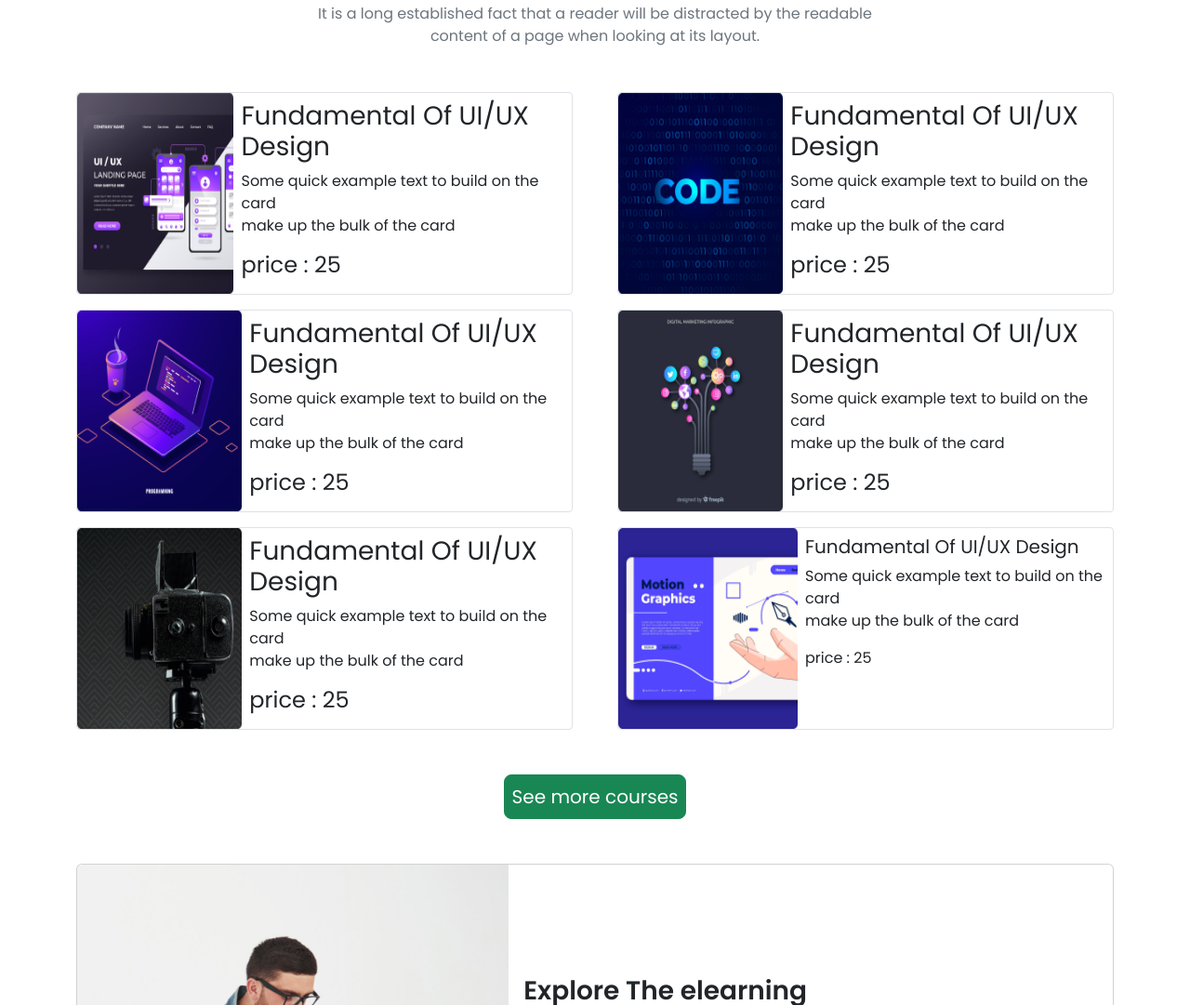
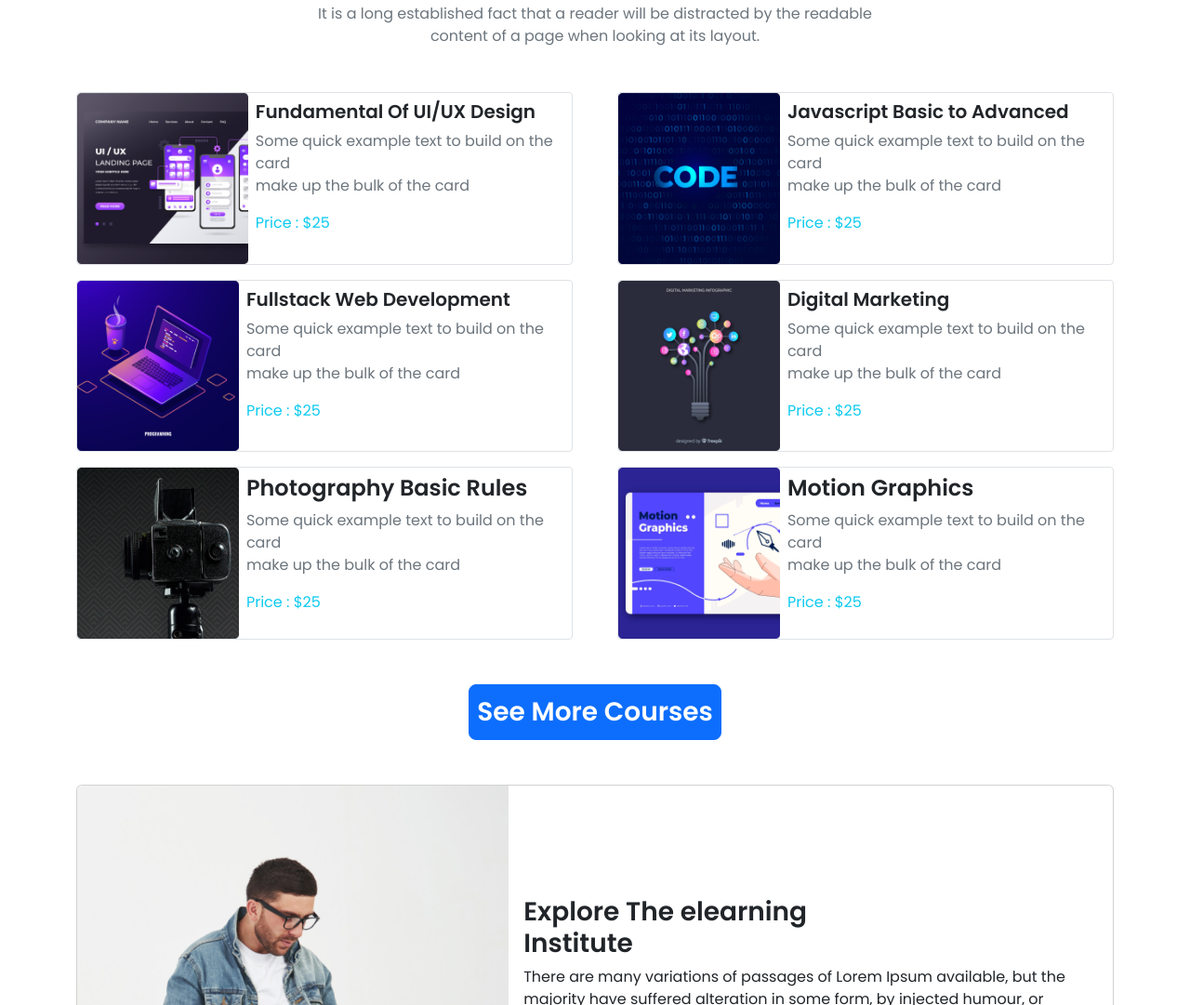
Before and after one commit to fazaly/techbd-bootstrap, a plain HTML site: page index.html in a window 1280 px wide. Shown: the part 834-1915 px from the top of the page at 93% size. Drawn offline with nearby package versions, Linux system fonts and the light colour scheme.

Commit message:
all are done

```diff
--- a/index.html
+++ b/index.html
@@ -59,7 +59,7 @@
                 </div>
                 <div class="carousel-inner border rounded">
                     <div class="carousel-item active">
-                    <img src="images/cover/cover-1.png" class="img-fluid w-100" alt="...">
+                    <img src="images/cover/cover-1.png" class="img-fluid w-100 h-100" alt="...">
                     <div class="carousel-caption d-flex flex-column justify-content-center align-items-center h-100">
                         <div>
                             <h5 class="fw-bold fs-1 text-wrap">Get Started</h5>
@@ -69,7 +69,7 @@
                     </div>
                     </div>
                     <div class="carousel-item">
-                        <img src="images/cover/cover-2.jpg" class="img-fluid w-100" alt="...">
+                        <img src="images/cover/cover-2.jpg" class="img-fluid w-100 h-100" alt="...">
                         <div class="carousel-caption d-flex flex-column align-items-center justify-content-center h-100">
                             <div>
                                 <h5 class="fw-bold fs-1">Get Started</h5>
@@ -79,7 +79,7 @@
                         </div>
                     </div>
                     <div class="carousel-item">
-                        <img src="images/cover/cover-3.jpg" class="img-fluid w-100" alt="...">
+                        <img src="images/cover/cover-3.jpg" class="img-fluid w-100 h-100" alt="...">
                         <div class="carousel-caption d-flex flex-column align-items-center justify-content-center h-100">
                             <div>
                                 <h5 class="fw-bold fs-1">Get Started</h5>
@@ -118,9 +118,9 @@
                             <img src="images/course/course-1.png" class="img-fluid w-100 h-100" alt="">
                         </div>
                         <div class="m-2">
-                            <h3>Fundamental Of UI/UX Design</h3>
-                            <p>Some quick example text to build on the card <br> make up the bulk of the card</p>
-                            <h4>price : 25</h4>
+                            <h5 class="fw-bold">Fundamental Of UI/UX Design</h5>
+                            <p class="text-secondary">Some quick example text to build on the card <br> make up the bulk of the card</p>
+                            <span class="text-info">Price : $25</span>
                         </div>
                     </div>
                 </div>
@@ -130,9 +130,9 @@
                             <img src="images/course/course-2.png" class="img-fluid w-100 h-100" alt="">
                         </div>
                         <div class="m-2">
-                            <h3>Fundamental Of UI/UX Design</h3>
-                            <p>Some quick example text to build on the card <br> make up the bulk of the card</p>
-                            <h4>price : 25</h4>
+                            <h5 class="fw-bold">Javascript Basic to Advanced</h5>
+                            <p class="text-secondary">Some quick example text to build on the card <br> make up the bulk of the card</p>
+                            <span class="text-info">Price : $25</span>
                         </div>
                     </div>
                 </div>
@@ -142,9 +142,9 @@
                             <img src="images/course/course-3.png" class="img-fluid w-100 h-100" alt="">
                         </div>
                         <div class="m-2">
-                            <h3>Fundamental Of UI/UX Design</h3>
-                            <p>Some quick example text to build on the card <br> make up the bulk of the card</p>
-                            <h4>price : 25</h4>
+                            <h5 class="fw-bold">Fullstack Web Development</h5>
+                            <p class="text-secondary">Some quick example text to build on the card <br> make up the bulk of the card</p>
+                            <span class="text-info">Price : $25</span>
                         </div>
                     </div>
                 </div>
@@ -154,9 +154,9 @@
                             <img src="images/course/course-4.png" class="img-fluid w-100 h-100" alt="">
                         </div>
                         <div class="m-2">
-                            <h3>Fundamental Of UI/UX Design</h3>
-                            <p>Some quick example text to build on the card <br> make up the bulk of the card</p>
-                            <h4>price : 25</h4>
+                            <h5 class="fw-bold">Digital Marketing</h5>
+                            <p class="text-secondary">Some quick example text to build on the card <br> make up the bulk of the card</p>
+                            <span class="text-info">Price : $25</span>
                         </div>
                     </div>
                 </div>
@@ -166,9 +166,9 @@
                             <img src="images/course/course-5.png" class="img-fluid w-100 h-100" alt="">
                         </div>
                         <div class="m-2">
-                            <h3>Fundamental Of UI/UX Design</h3>
-                            <p>Some quick example text to build on the card <br> make up the bulk of the card</p>
-                            <h4>price : 25</h4>
+                            <h4 class="fw-bold">Photography Basic Rules</h4>
+                            <p class="text-secondary">Some quick example text to build on the card <br> make up the bulk of the card</p>
+                            <span class="text-info">Price : $25</span>
                         </div>
                     </div>
                 </div>
@@ -178,15 +178,15 @@
                             <img src="images/course/course-6.png" class="img-fluid w-100 h-100" alt="">
                         </div>
                         <div class="m-2">
-                            <h5>Fundamental Of UI/UX Design</h5>
-                            <p>Some quick example text to build on the card <br> make up the bulk of the card</p>
-                            <span>price : 25</span>
+                            <h4 class="fw-bold">Motion Graphics</h4>
+                            <p class="text-secondary">Some quick example text to build on the card <br> make up the bulk of the card</p>
+                            <span class="text-info">Price : $25</span>
                         </div>
                     </div>
                 </div>
             </div>
             <div class="text-center mt-5 mb-5">
-                <button class="btn btn-success btn-lg p-2">See more courses</button>
+                <button class="btn btn-primary btn-lg text-white fs-3 fw-bold p-2">See More Courses</button>
             </div>
         </section>
 <!-- ========== Courses Section End ========== -->
@@ -282,7 +282,7 @@
         <section class="container mb-5">
             <h1 class="fw-bold">Meet Our Successfull <br> Students</h1>
             <p class="mt-3">It is a long established fact that a reader will be distracted by the <br> readable content of a page when looking at its layout.</p>
-            <div class="row row-cols-1 row-cols-md-3 row-cols-lg-4 g-4 mt-3">
+            <div class="row row-cols-1 row-cols-md-2 row-cols-lg-4 g-4 mt-3">
                 <div class="col">
                     <div class="card h-100">
                         <img src="images/student/student-1.png" class="card-img-top" alt="...">
```
